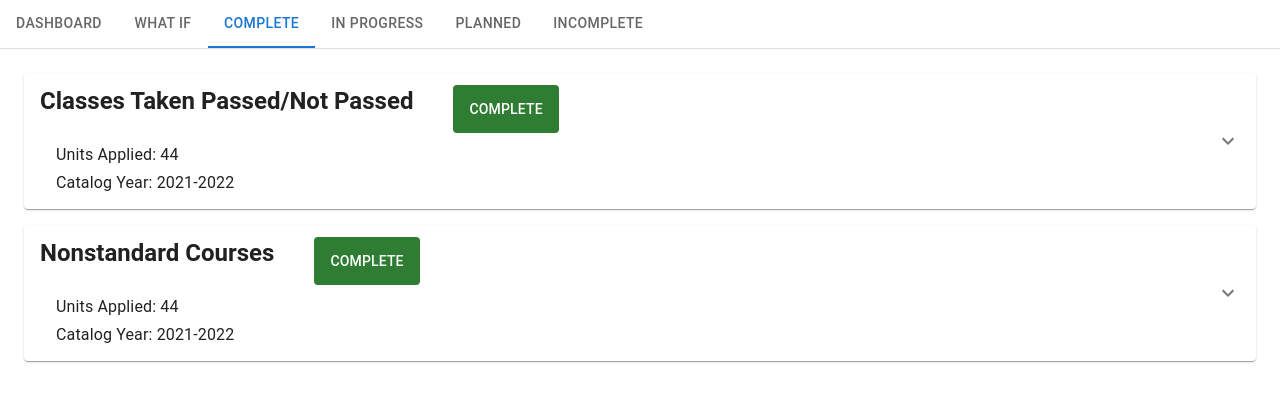
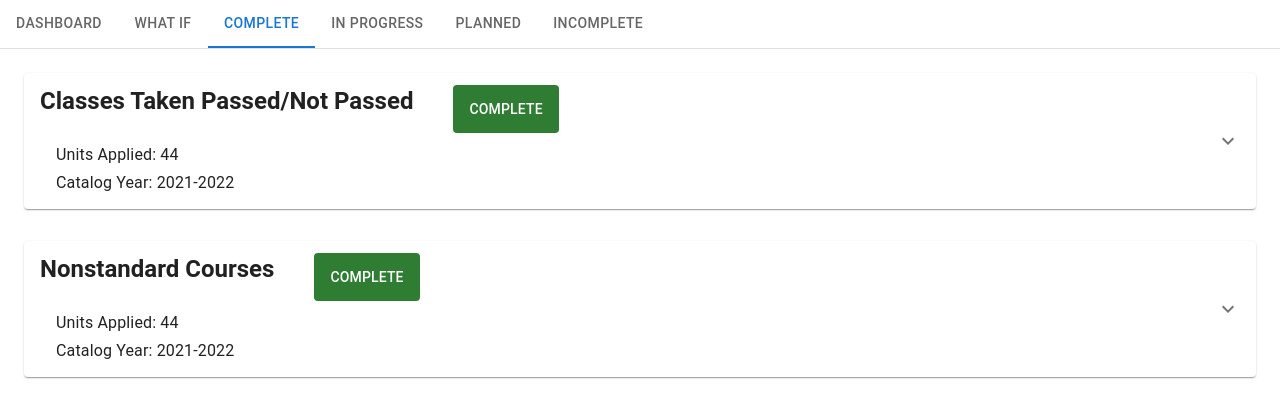
Before and after one commit to tomli380576/ecs164-final, a React (Vite) app: page / in a window 1280 px wide. Both pictures are taken after a click on the tab "COMPLETE". Shown: the top 418 px of the page. Built offline with nearby package versions, Linux system fonts and the light colour scheme.

Commit message:
Added stacks + incomplete accordions Fixes Quick Links #1

```diff
--- a/src/QuickLinks.tsx
+++ b/src/QuickLinks.tsx
@@ -6,6 +6,9 @@ import TabList from '@mui/lab/TabList';
 import TabPanel from '@mui/lab/TabPanel';
 import { PNP } from './PNP';
 import { Nonstandard } from './Nonstandard';
+import { Major } from './Major';
+import { Requirement } from './Requirement';
+import Stack from '@mui/material/Stack';
 
 
 export const QuickLinks = () => {
@@ -30,10 +33,10 @@ export const QuickLinks = () => {
         </Box>
         <TabPanel value="1">TODO</TabPanel>
         <TabPanel value="2">TODO</TabPanel>
-        <TabPanel value="3"><PNP/><Nonstandard/></TabPanel>
+        <TabPanel value="3"><Stack direction="column" spacing={2}><PNP/><Nonstandard/></Stack></TabPanel>
         <TabPanel value="4"></TabPanel>
         <TabPanel value="5">Item Two</TabPanel>
-        <TabPanel value="6">Item Three</TabPanel>
+        <TabPanel value="6"><Stack direction="column" spacing={2}><Major/><Requirement/></Stack></TabPanel>
       </TabContext>
     </Box>
   );
```
